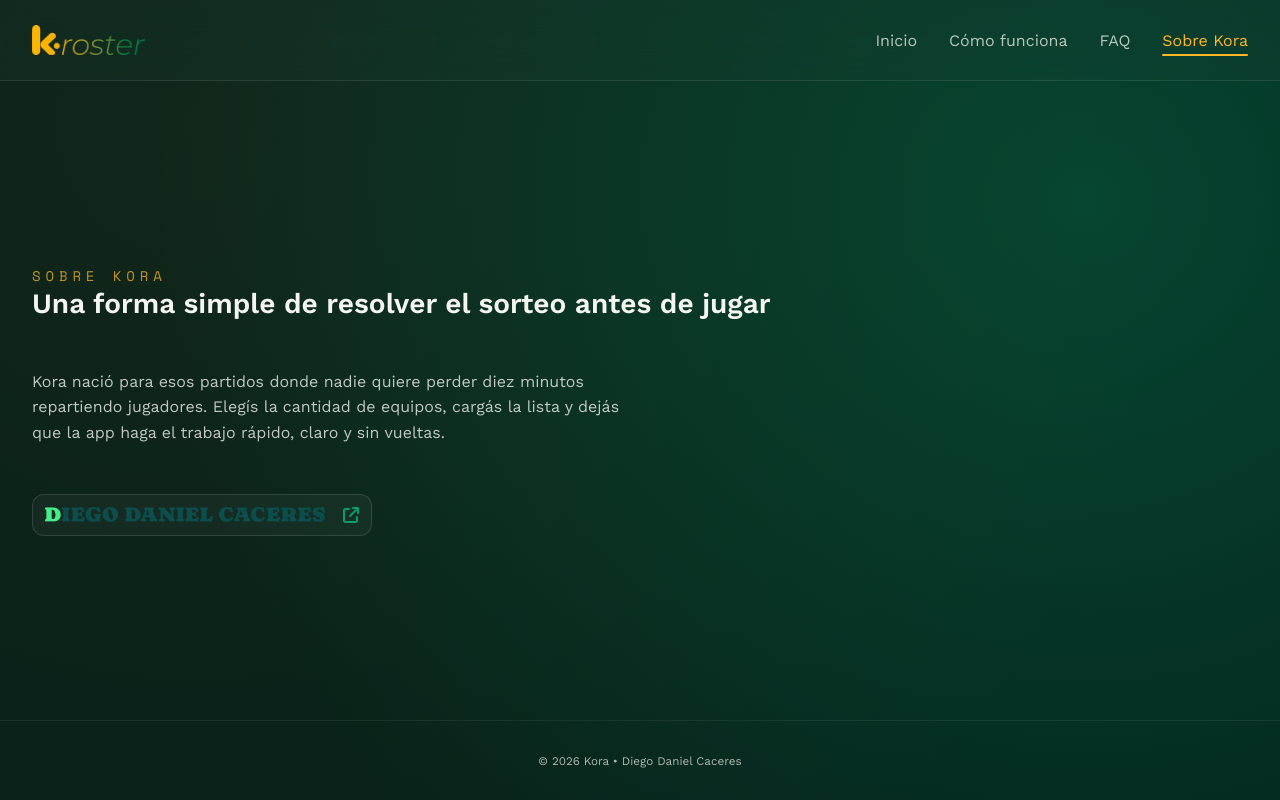
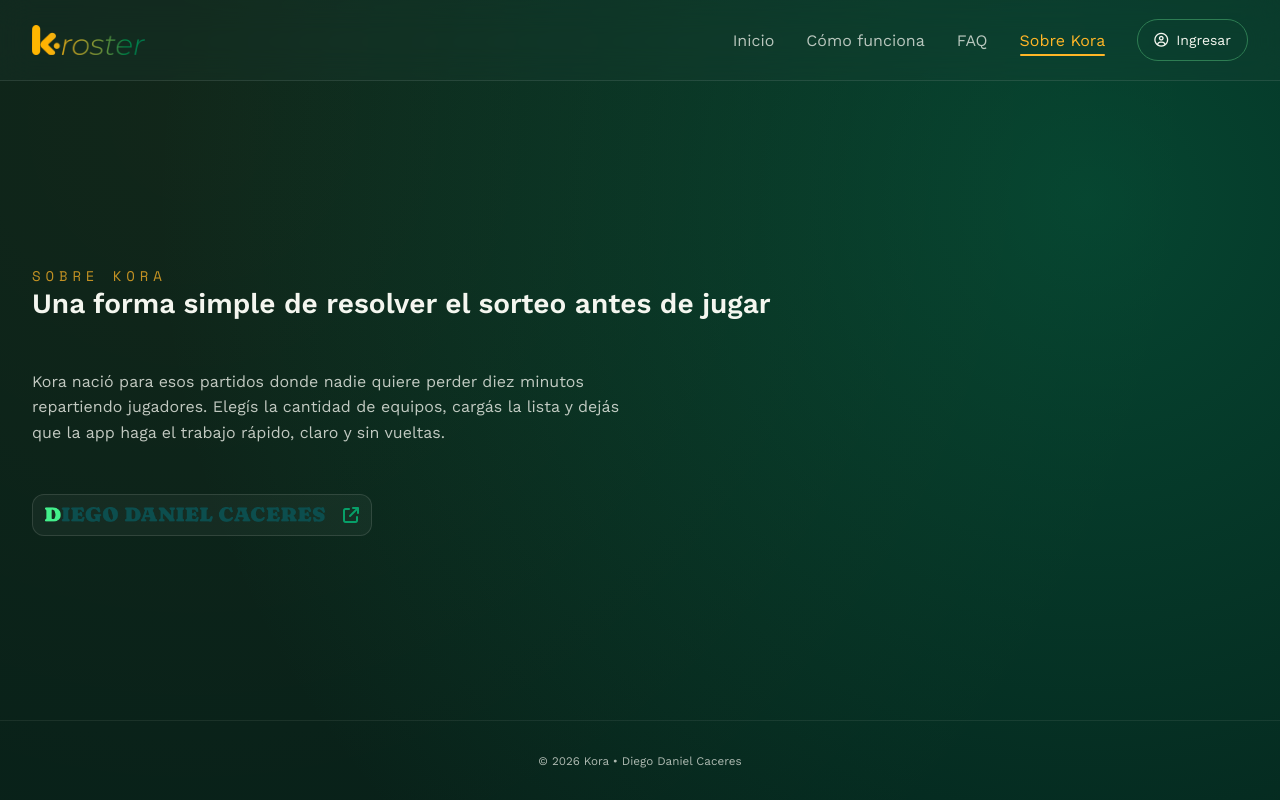
Before and after one commit to diegodanielcaceres10/kora-landing, a React (Vite) app in the folder frontend/: page /kora-roster/sobre-kora in a window 1280 px wide. Built offline with nearby package versions, Linux system fonts and the light colour scheme; no server answers.

Commit message:
logun button showing

```diff
--- a/frontend/src/components/header/header.tsx
+++ b/frontend/src/components/header/header.tsx
@@ -34,10 +34,10 @@ export function Header() {
           ))}
         </nav>
 
-        {/* <Link key="Ingresar" to="crear-cuenta" className={styles.nav__login}>
+        <Link key="Ingresar" to="crear-cuenta" className={styles.nav__login}>
           <i className="fa-regular fa-circle-user"></i>
           <span>Ingresar</span>
-        </Link> */}
+        </Link>
       </div>
     </header>
   );
```
